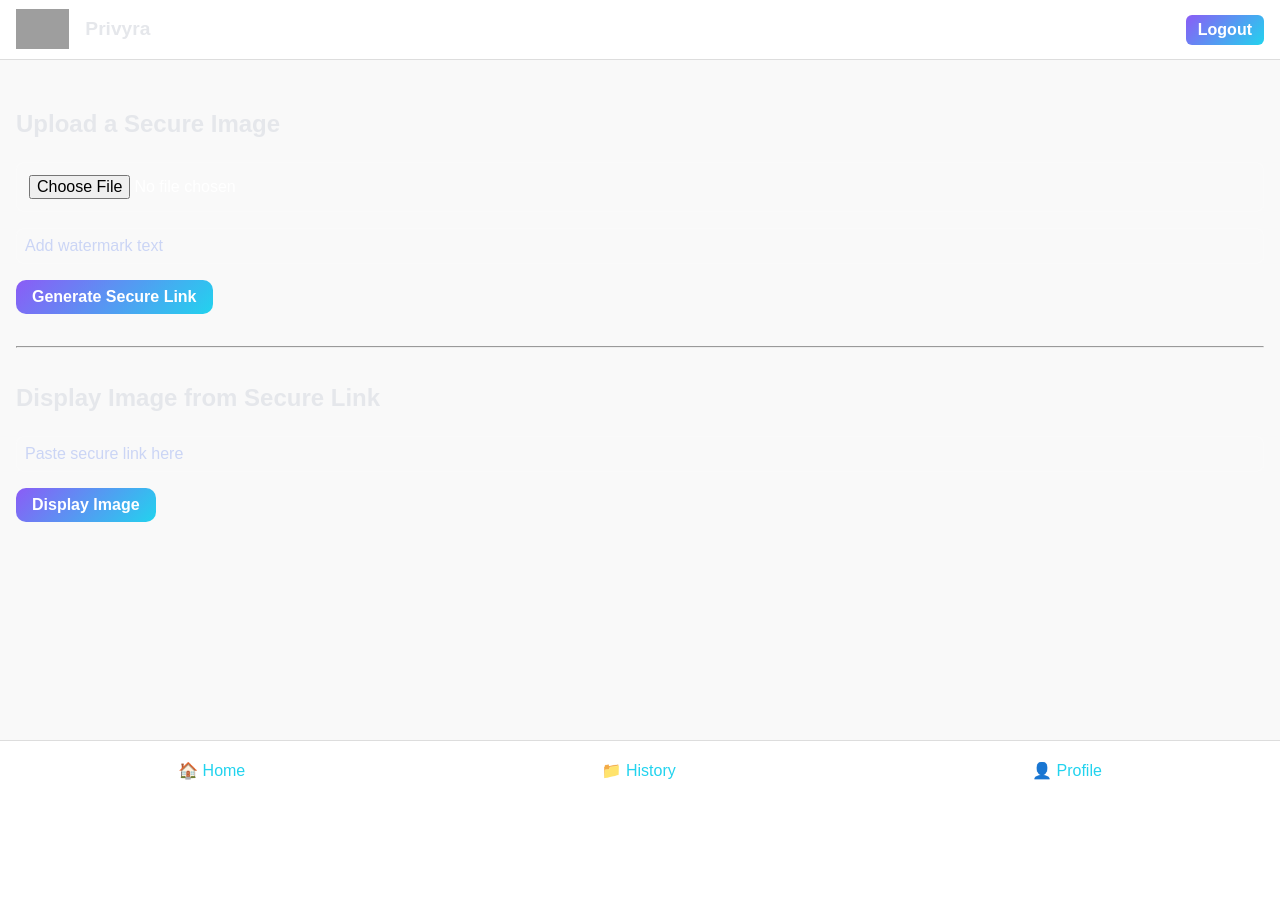
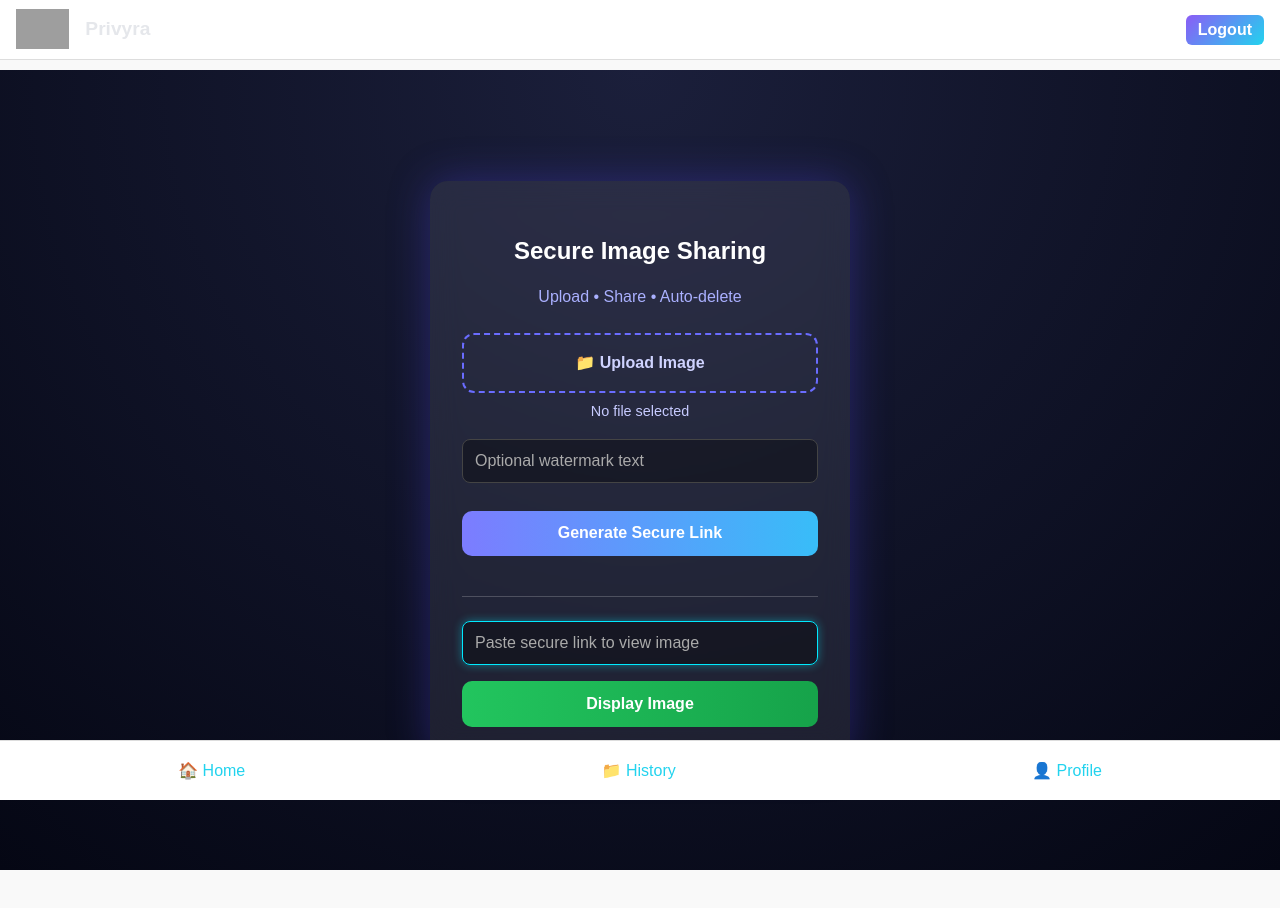
Before and after one commit to nathdip1/Privyra, a React (Create React App) app in the folder Client/: page / in a window 1280 px wide. Shown: the top 908 px of the page. Before the commit the page ends 800 px from the top, so only its background shows below. Built offline with nearby package versions, Linux system fonts and the light colour scheme; sample sign-in values are in the browser's storage; grey boxes are pictures that could not be loaded.

Commit message:
Link Generation UI

```diff
--- a/Client/src/index.js
+++ b/Client/src/index.js
@@ -2,6 +2,7 @@ import React from "react";
 import ReactDOM from "react-dom/client";
 import App from "./App";
 import "./styles/global.css"; // ✅ REQUIRED
+import "./styles/home.css";
 
 const root = ReactDOM.createRoot(document.getElementById("root"));
 root.render(
--- a/Client/src/pages/Home/Home.js
+++ b/Client/src/pages/Home/Home.js
@@ -1,6 +1,7 @@
 import React, { useState, useContext } from "react";
 import axios from "axios";
 import { AuthContext } from "../../context/AuthContext";
+import "../../styles/home.css";
 
 function Home() {
   const [file, setFile] = useState(null);
@@ -11,9 +12,10 @@ function Home() {
   const [loading, setLoading] = useState(false);
 
   const { currentUser } = useContext(AuthContext);
-  console.log("Current user from AuthContext:", currentUser);
 
-  const handleFileChange = (e) => setFile(e.target.files[0]);
+  const handleFileChange = (e) => {
+    if (e.target.files[0]) setFile(e.target.files[0]);
+  };
 
   const handleUpload = async () => {
     if (!file) return alert("Please select an image!");
@@ -38,18 +40,11 @@ function Home() {
 
       if (res.data.secureLink) {
         setSecureLink(res.data.secureLink);
-        alert("Upload successful!");
       } else {
-        alert("Upload failed: No secure link returned");
+        alert("Upload failed!");
       }
     } catch (err) {
-      console.error("Upload error:", err.response || err.message || err);
-      const msg =
-        err.response?.data?.error ||
-        err.response?.data?.message ||
-        err.message ||
-        "Upload failed!";
-      alert(msg);
+      alert(err.response?.data?.error || "Upload failed!");
     }
     setLoading(false);
   };
@@ -61,64 +56,146 @@ function Home() {
       const res = await axios.get(linkInput, { responseType: "blob" });
       const url = URL.createObjectURL(res.data);
       setDisplayedImage(url);
-    } catch (err) {
-      console.error("Display error:", err.response || err.message || err);
-      const msg =
-        err.response?.data?.error ||
-        err.response?.data?.message ||
-        err.message ||
-        "Cannot display image!";
-      alert(msg);
+    } catch {
+      alert("Cannot display image!");
     }
     setLoading(false);
   };
 
+  /* ✅ NEW: COPY LINK */
+  const handleCopy = async () => {
+    try {
+      await navigator.clipboard.writeText(secureLink);
+      alert("Secure link copied!");
+    } catch {
+      alert("Failed to copy link");
+    }
+  };
+
+  /* ✅ NEW: SHARE LINK */
+  const handleShare = async () => {
+    if (navigator.share) {
+      try {
+        await navigator.share({
+          title: "Privyra Secure Image",
+          text: "View this secure image",
+          url: secureLink,
+        });
+      } catch {
+        // user cancelled share → do nothing
+      }
+    } else {
+      alert("Sharing not supported on this device");
+    }
+  };
+
   return (
-    <div style={{ padding: "1rem" }}>
-      <h2>Upload a Secure Image</h2>
-      <input type="file" onChange={handleFileChange} />
+    <div className="home-page">
+      <div className="home-card">
+        <h2 className="home-title">Secure Image Sharing</h2>
+        <p className="home-subtitle">Upload • Share • Auto-delete</p>
+
+        <label className="upload-box">
+          <input type="file" hidden onChange={handleFileChange} />
+          <span>📁 Upload Image</span>
+        </label>
+
+        <p className="file-name">
+          {file ? file.name : "No file selected"}
+        </p>
+
         <input
           type="text"
-        placeholder="Add watermark text"
+          placeholder="Optional watermark text"
           value={watermark}
           onChange={(e) => setWatermark(e.target.value)}
-        style={{ display: "block", margin: "1rem 0", padding: "0.5rem", width: "100%" }}
+          className="home-input"
         />
-      <button onClick={handleUpload} disabled={loading} style={{ padding: "0.5rem 1rem" }}>
+
+        <button
+          onClick={handleUpload}
+          disabled={loading}
+          className="primary-btn"
+        >
           {loading ? "Uploading..." : "Generate Secure Link"}
         </button>
 
         {secureLink && (
-        <div style={{ marginTop: "1rem" }}>
-          <p>Secure Link (copy & share):</p>
-          <input
-            type="text"
-            value={secureLink}
-            readOnly
-            style={{ width: "100%", padding: "0.5rem" }}
-          />
+          <div className="secure-link-box">
+            <p>Secure Link</p>
+            <input value={secureLink} readOnly />
+
+            <div
+  style={{
+    display: "flex",
+    gap: "12px",          // ✅ space between buttons
+    marginTop: "12px",    // ✅ one line below input
+  }}
+>
+  <button
+    onClick={handleCopy}
+    style={{
+      flex: 1,            // ✅ half width
+      padding: "0.6rem",
+      borderRadius: "10px",
+      background: "rgba(255,255,255,0.12)",
+      color: "#fff",
+      border: "1px solid rgba(255,255,255,0.25)",
+      fontWeight: "600",
+      cursor: "pointer",
+    }}
+  >
+    Copy Link
+  </button>
+
+  <button
+    onClick={handleShare}
+    style={{
+      flex: 1,            // ✅ half width
+      padding: "0.6rem",
+      borderRadius: "10px",
+      background:
+        "linear-gradient(135deg, #7f7cff, #22d3ee)",
+      color: "#fff",
+      border: "none",
+      fontWeight: "600",
+      cursor: "pointer",
+      boxShadow: "0 0 10px rgba(34,211,238,0.5)",
+    }}
+  >
+    Share Link
+  </button>
+</div>
+
           </div>
         )}
 
-      <hr style={{ margin: "2rem 0" }} />
+        <div className="divider" />
 
-      <h2>Display Image from Secure Link</h2>
         <input
           type="text"
-        placeholder="Paste secure link here"
+          placeholder="Paste secure link to view image"
           value={linkInput}
           onChange={(e) => setLinkInput(e.target.value)}
-        style={{ display: "block", margin: "1rem 0", padding: "0.5rem", width: "100%" }}
+          className="home-input neon"
         />
-      <button onClick={handleDisplay} disabled={loading} style={{ padding: "0.5rem 1rem" }}>
+
+        <button
+          onClick={handleDisplay}
+          disabled={loading}
+          className="success-btn"
+        >
           {loading ? "Loading..." : "Display Image"}
         </button>
 
         {displayedImage && (
-        <div style={{ marginTop: "1rem" }}>
-          <img src={displayedImage} alt="Secure" style={{ maxWidth: "100%" }} />
+          <img
+            src={displayedImage}
+            alt="Secure"
+            className="preview-image"
+          />
+        )}
       </div>
-      )}
     </div>
   );
 }
--- /dev/null
+++ b/Client/src/styles/home.css
@@ -0,0 +1,111 @@
+/* Page Background */
+.home-page {
+  min-height: 100vh;
+  background: radial-gradient(circle at top, #1b1f3b, #050714);
+  display: flex;
+  justify-content: center;
+  align-items: center;
+  padding: 1rem;
+}
+
+/* Card */
+.home-card {
+  width: 100%;
+  max-width: 420px;
+  background: rgba(255, 255, 255, 0.08);
+  backdrop-filter: blur(14px);
+  border-radius: 18px;
+  padding: 2rem;
+  box-shadow: 0 0 40px rgba(80, 70, 229, 0.35);
+  text-align: center;
+}
+
+/* Headings */
+.home-title {
+  color: #ffffff;
+  margin-bottom: 0.25rem;
+}
+
+.home-subtitle {
+  color: #aab0ff;
+  margin-bottom: 1.5rem;
+}
+
+/* Upload Box */
+.upload-box {
+  display: block;
+  padding: 1rem;
+  border: 2px dashed #6a6cff;
+  border-radius: 12px;
+  cursor: pointer;
+  color: #cfd3ff;
+  font-weight: 600;
+  transition: all 0.3s ease;
+}
+
+.upload-box:hover {
+  background: rgba(106, 108, 255, 0.15);
+  box-shadow: 0 0 12px rgba(106, 108, 255, 0.6);
+}
+
+/* File name */
+.file-name {
+  margin: 0.5rem 0 1rem;
+  color: #c7cbff;
+  font-size: 0.9rem;
+}
+
+/* Inputs */
+.home-input {
+  margin-bottom: 1rem;
+  background: rgba(0, 0, 0, 0.35);
+  color: white;
+  border: 1px solid #444;
+}
+
+.home-input::placeholder {
+  color: #aaa;
+}
+
+.home-input.neon {
+  border-color: #00eaff;
+  box-shadow: 0 0 10px rgba(0, 234, 255, 0.4);
+}
+
+/* Buttons */
+.primary-btn {
+  width: 100%;
+  background: linear-gradient(90deg, #7b6cff, #4cc9f0);
+  margin-bottom: 1rem;
+}
+
+.success-btn {
+  width: 100%;
+  background: linear-gradient(90deg, #22c55e, #16a34a);
+}
+
+/* Secure link */
+.secure-link-box p {
+  color: #aab0ff;
+  margin-bottom: 0.25rem;
+}
+
+.secure-link-box input {
+  background: rgba(0, 0, 0, 0.4);
+  color: #00eaff;
+}
+
+/* Divider */
+.divider {
+  height: 1px;
+  background: rgba(255, 255, 255, 0.2);
+  margin: 1.5rem 0;
+}
+
+/* Image Preview */
+.preview-image {
+  margin-top: 1rem;
+  max-width: 100%;
+  border-radius: 12px;
+  box-shadow: 0 0 20px rgba(0, 234, 255, 0.4);
+}
```
Lines whose indentation alone changed are shown as unchanged.
